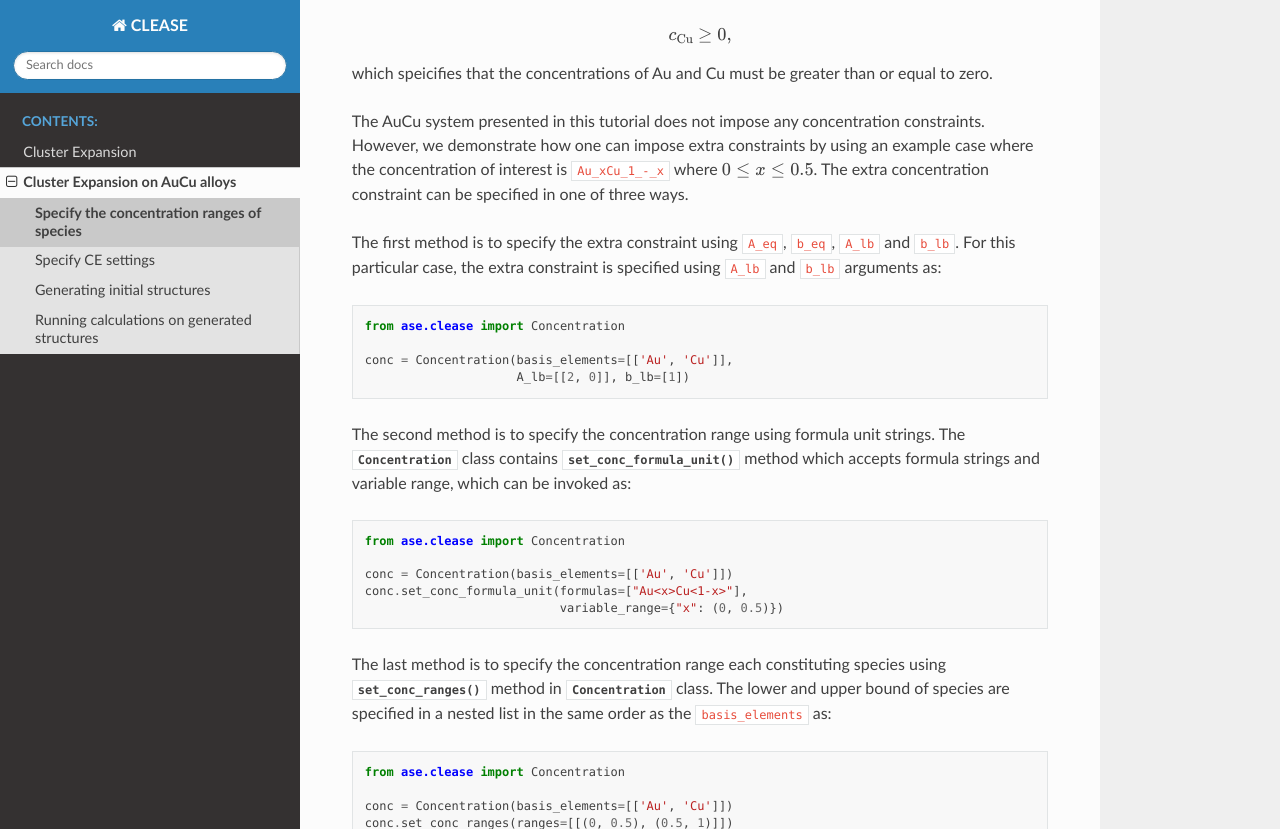
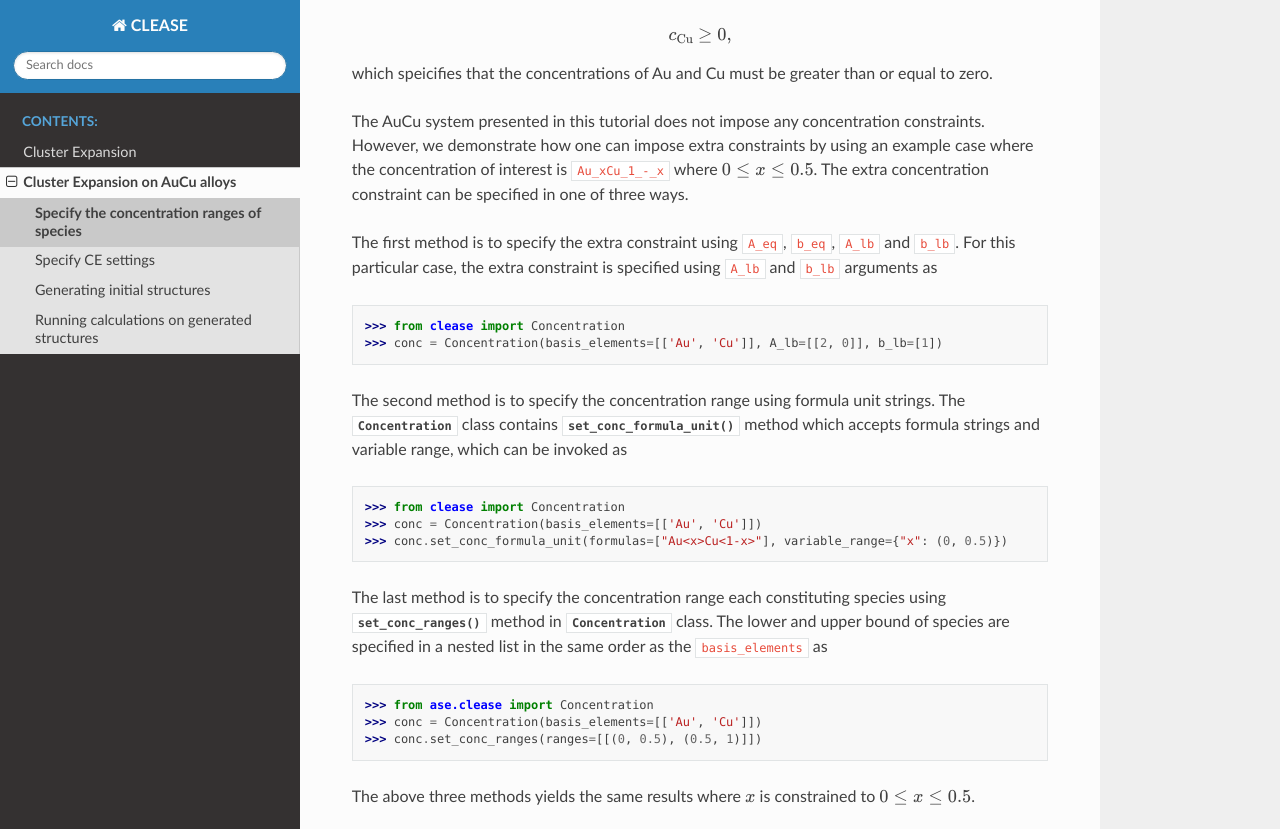
Before and after one commit to wuziqiqiqi/PD, a Sphinx documentation site: the page built from doc/source/aucu_concentration.rst, in a window 1280 px wide and 900 px high, scrolled down 1306 px, cut to the strip 0-829 px from the top of the window. Built offline with Sphinx 7.4.7 and the Read the Docs theme 2.0.0, drawn with Linux system fonts in a browser that asks for light colours; cross-references to code outside the pages are shown as plain code.

Commit message:
Run code

```diff
--- a/doc/source/aucu_concentration.rst
+++ b/doc/source/aucu_concentration.rst
@@ -80,33 +80,28 @@ The extra concentration constraint can be specified in one of three ways.
 
 The first method is to specify the extra constraint using ``A_eq``, ``b_eq``,
 ``A_lb`` and ``b_lb``. For this particular case, the extra constraint is
-specified using ``A_lb`` and ``b_lb`` arguments as::
+specified using ``A_lb`` and ``b_lb`` arguments as
 
-  from ase.clease import Concentration
-
-  conc = Concentration(basis_elements=[['Au', 'Cu']],
-                       A_lb=[[2, 0]], b_lb=[1])
+  >>> from clease import Concentration
+  >>> conc = Concentration(basis_elements=[['Au', 'Cu']], A_lb=[[2, 0]], b_lb=[1])
 
 The second method is to specify the concentration range using formula unit
 strings. The :class:`Concentration` class contains
 :meth:`~Concentration.set_conc_formula_unit()` method which accepts formula
-strings and variable range, which can be invoked as::
+strings and variable range, which can be invoked as
 
-  from ase.clease import Concentration
-
-  conc = Concentration(basis_elements=[['Au', 'Cu']])
-  conc.set_conc_formula_unit(formulas=["Au<x>Cu<1-x>"],
-                             variable_range={"x": (0, 0.5)})
+  >>> from clease import Concentration
+  >>> conc = Concentration(basis_elements=[['Au', 'Cu']])
+  >>> conc.set_conc_formula_unit(formulas=["Au<x>Cu<1-x>"], variable_range={"x": (0, 0.5)})
 
 The last method is to specify the concentration range each constituting species
 using :meth:`~Concentration.set_conc_ranges()` method in :class:`Concentration`
 class. The lower and upper bound of species are specified in a nested list in
-the same order as the ``basis_elements`` as::
+the same order as the ``basis_elements`` as
 
-  from ase.clease import Concentration
-
-  conc = Concentration(basis_elements=[['Au', 'Cu']])
-  conc.set_conc_ranges(ranges=[[(0, 0.5), (0.5, 1)]])
+  >>> from ase.clease import Concentration
+  >>> conc = Concentration(basis_elements=[['Au', 'Cu']])
+  >>> conc.set_conc_ranges(ranges=[[(0, 0.5), (0.5, 1)]])
 
 The above three methods yields the same results where :math:`x` is
 constrained to :math:`0 \leq x \leq 0.5`.
```
